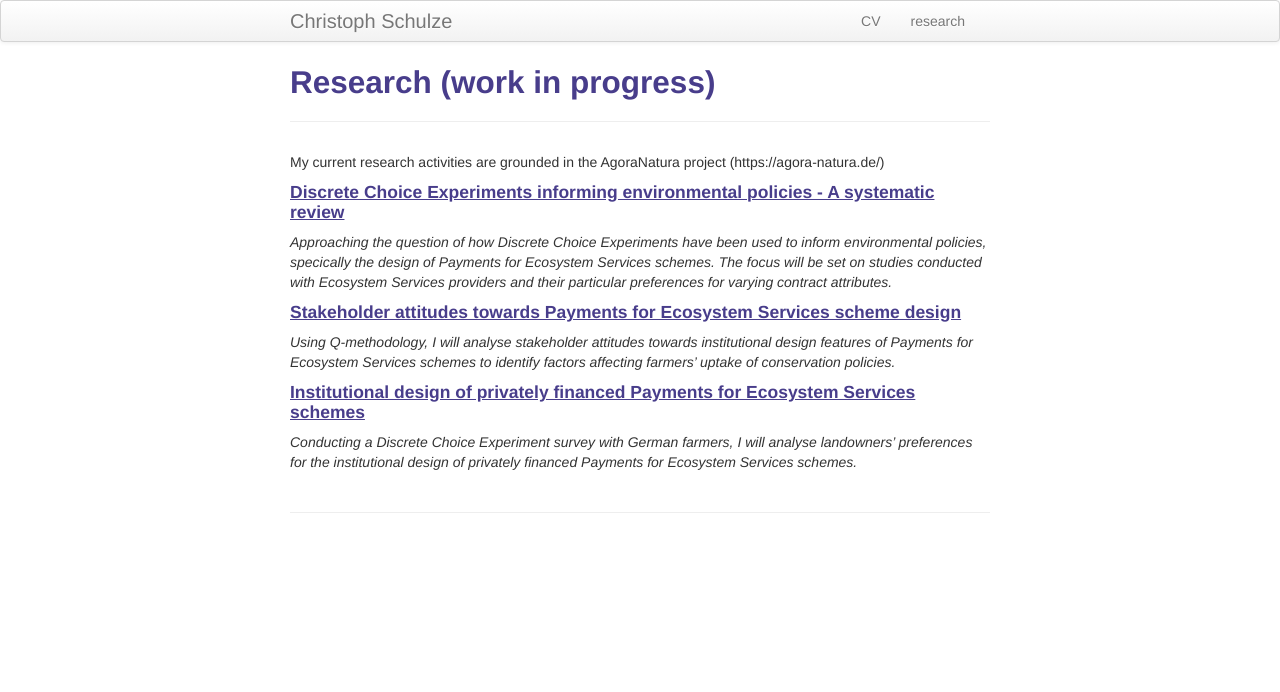
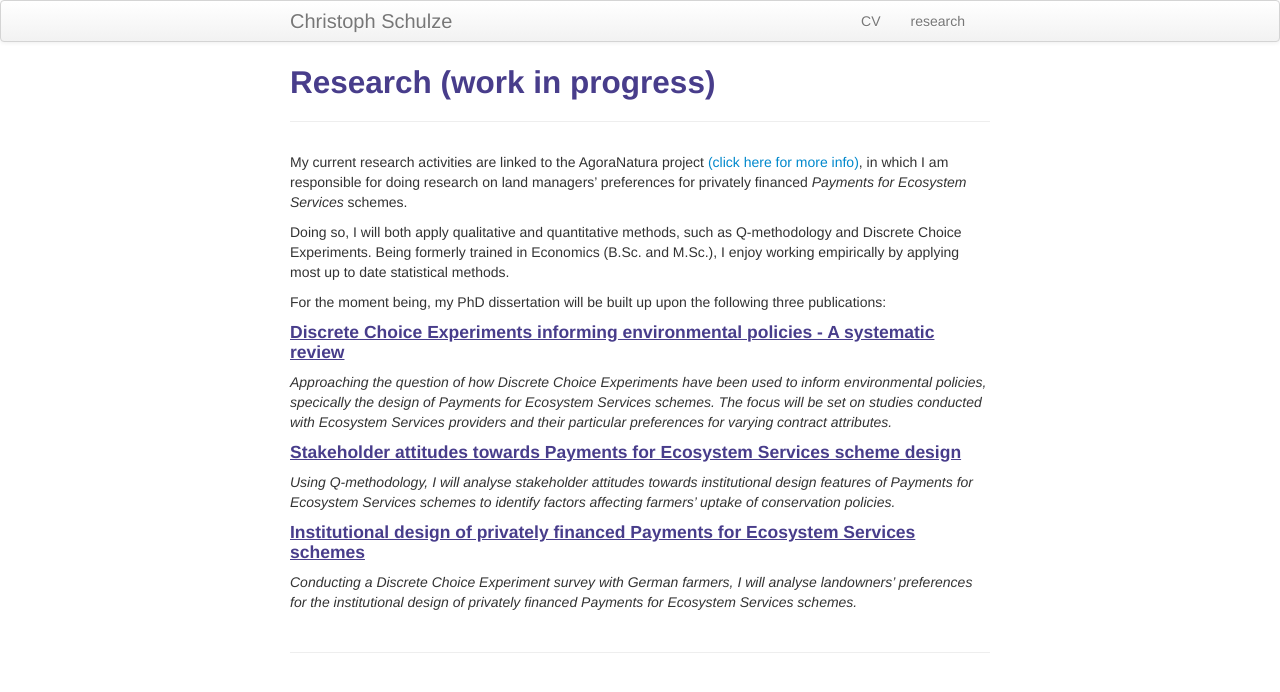
Before and after one commit to crokology/crokology.github.io, a Jekyll site: the page built from pages/research.md, in a window 1280 px wide. Shown: the top 692 px of the page. Built offline with Jekyll 4.4.1, drawn with Linux system fonts in a browser that asks for light colours.

Commit message:
Update research.md

```diff
--- a/pages/research.md
+++ b/pages/research.md
@@ -4,7 +4,11 @@ title: Research (work in progress)
 description: Current research activities
 ---
 
-My current research activities are grounded in the AgoraNatura project (https://agora-natura.de/)
+My current research activities are linked to the AgoraNatura project <a href="https://agora-natura.de/">(click here for more info)</a>, in which I am responsible for doing research on land managers' preferences for privately financed *Payments for Ecosystem Services* schemes.
+
+Doing so, I will both apply qualitative and quantitative methods, such as Q-methodology and Discrete Choice Experiments. Being formerly trained in Economics (B.Sc. and M.Sc.), I enjoy working empirically by applying most up to date statistical methods.
+
+For the moment being, my PhD dissertation will be built up upon the following three publications:
 
 #### <u>Discrete Choice Experiments informing environmental policies - A systematic review</u>
 *Approaching the question of how Discrete Choice Experiments have been used to inform environmental policies, specically the design of Payments for Ecosystem Services schemes. The focus will be set on studies conducted with Ecosystem Services providers and their particular preferences for varying contract attributes.*
```
